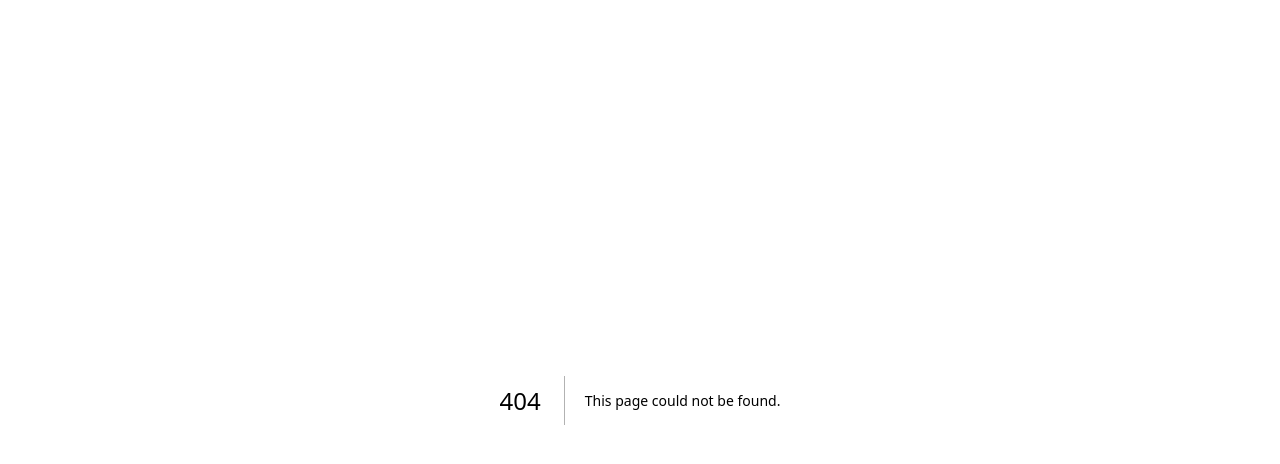
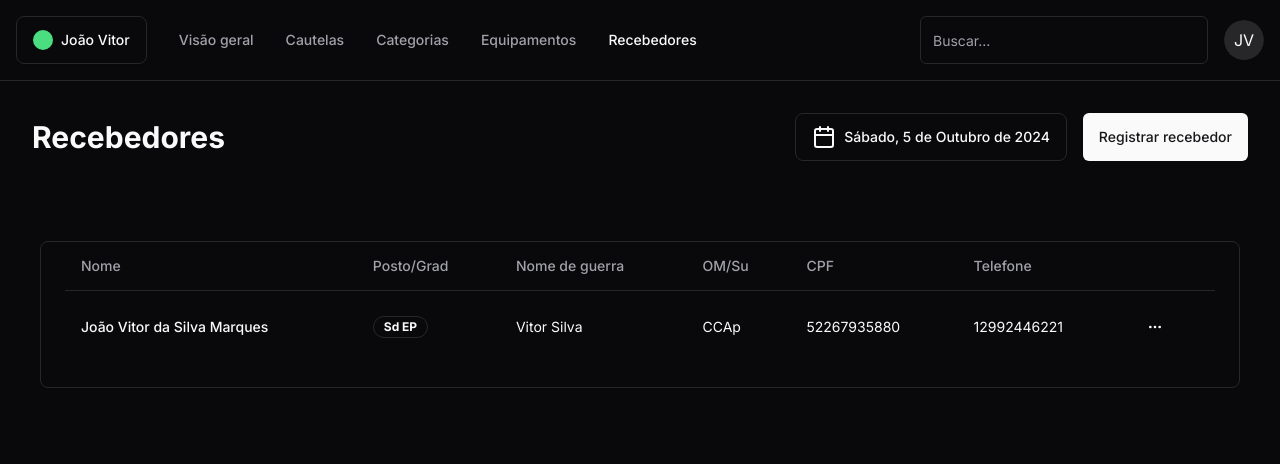
Before and after one commit to joaovtmarques/controle-material-client, a Next.js app: page /receivers in a window 1280 px wide. Before the commit this address had no page. Shown: the top 464 px of the page. Built offline with nearby package versions, Linux system fonts and the light colour scheme.

Commit message:
feat: receivers page and add receiver form

```diff
--- a/src/app/(private)/_components/page-header.tsx
+++ b/src/app/(private)/_components/page-header.tsx
@@ -13,6 +13,7 @@ import { components } from "@/constants/menu";
 import { usePathname } from "next/navigation";
 import CategoryForm from "./category-form";
 import EquipmentForm from "./equipment-form";
+import ReceiverForm from "./receiver-form";
 
 export default function PageHeader() {
   const pathname = usePathname();
@@ -67,6 +68,13 @@ export default function PageHeader() {
                 </DialogTrigger>
                 <EquipmentForm />
               </Dialog>
+          ) : pathname === `/receivers` ? (
+            <Dialog>
+              <DialogTrigger asChild>
+                <Button className="font-medium text-sm h-12">Registrar recebedor</Button>
+              </DialogTrigger>
+              <ReceiverForm />
+            </Dialog>
           ) : null
           }
         </div>
--- /dev/null
+++ b/src/app/(private)/_components/receiver-form.tsx
@@ -0,0 +1,124 @@
+import { Button } from "@/components/ui/button"
+import {
+  DialogContent,
+  DialogDescription,
+  DialogFooter,
+  DialogHeader,
+  DialogTitle
+} from "@/components/ui/dialog"
+import { Input } from "@/components/ui/input"
+import { Label } from "@/components/ui/label"
+import {
+  Select,
+  SelectContent,
+  SelectGroup,
+  SelectItem,
+  SelectLabel,
+  SelectTrigger,
+  SelectValue
+} from "@/components/ui/select"
+
+export default function ReceiverForm() {
+  return (
+    <DialogContent className={"sm:max-w-[425px] overflow-y-scroll max-h-screen"}>
+      <DialogHeader>
+        <DialogTitle>Adicionar recebedor</DialogTitle>
+        <DialogDescription>
+          Preencha os campos para registrar um recebedor
+        </DialogDescription>
+      </DialogHeader>
+      <div className="grid gap-4 py-4">
+        <div className="flex flex-col gap-4">
+          <Label htmlFor="name" className="text-left">
+            Nome compleeto
+          </Label>
+          <Input
+            id="name"
+            className="col-span-3"
+          />
+        </div>
+        <div className="flex flex-col gap-4">
+          <Label htmlFor="pg" className="text-left">
+            Posto/Graduação
+          </Label>
+          <Select>
+            <SelectTrigger className="w-full">
+              <SelectValue placeholder="Selecione um posto/graduação" />
+            </SelectTrigger>
+            <SelectContent>
+              <SelectGroup>
+                <SelectLabel>Posto/Graduação</SelectLabel>
+                <SelectItem value="Cel">Cel</SelectItem>
+                <SelectItem value="TC">TC</SelectItem>
+                <SelectItem value="Maj">Maj</SelectItem>
+                <SelectItem value="Cap">Cap</SelectItem>
+                <SelectItem value="1 Ten">1 Ten</SelectItem>
+                <SelectItem value="2 Ten">2 Ten</SelectItem>
+                <SelectItem value="Asp">Asp</SelectItem>
+                <SelectItem value="S Ten">S Ten</SelectItem>
+                <SelectItem value="1 Sgt">1 Sgt</SelectItem>
+                <SelectItem value="2 Sgt">2 Sgt</SelectItem>
+                <SelectItem value="3 Sgt">3 Sgt</SelectItem>
+                <SelectItem value="Cb">Cb</SelectItem>
+                <SelectItem value="Sd EP">Sd EP</SelectItem>
+                <SelectItem value="Sd EV">Sd EV</SelectItem>
+              </SelectGroup>
+            </SelectContent>
+          </Select>
+        </div>
+        <div className="flex flex-col gap-4">
+          <Label htmlFor="warName" className="text-left">
+            Nome de guerra
+          </Label>
+          <Input
+            id="warName"
+            className="col-span-3"
+          />
+        </div>
+        <div className="flex flex-col gap-4">
+          <Label className="text-left">
+            OM/Su
+          </Label>
+          <Select>
+            <SelectTrigger className="w-full">
+              <SelectValue placeholder="Selecione uma OM/Su" />
+            </SelectTrigger>
+            <SelectContent>
+              <SelectGroup>
+                <SelectLabel>OM/Su</SelectLabel>
+                <SelectItem value="6 BI Amv">6 BI Amv</SelectItem>
+                <SelectItem value="Cia Cmdo da Bda">Cia Cmdo da Bda</SelectItem>
+                <SelectItem value="QG">QG</SelectItem>
+                <SelectItem value="Base Adm">Base Adm</SelectItem>
+                <SelectItem value="12 Cia Com Amv">12 Cia Com Amv</SelectItem>
+                <SelectItem value="12 Pel PE">12 Pel PE</SelectItem>
+                <SelectItem value="Outro">Outro</SelectItem>
+              </SelectGroup>
+            </SelectContent>
+          </Select>
+        </div>
+        <div className="flex flex-col gap-4">
+          <Label htmlFor="cpf" className="text-left">
+            CPF
+          </Label>
+          <Input
+            id="cpf"
+            className="col-span-3"
+          />
+        </div>
+        <div className="flex flex-col gap-4">
+          <Label htmlFor="telephone" className="text-left">
+            Telefone
+          </Label>
+          <Input
+            id="telephone"
+            className="col-span-3"
+          />
+        </div>
+      </div>
+      <DialogFooter>
+        <Button type="submit">Salvar</Button>
+      </DialogFooter>
+    </DialogContent>
+  )
+}
--- /dev/null
+++ b/src/app/(private)/receivers/page.tsx
@@ -0,0 +1,98 @@
+import { Button } from "@/components/ui/button";
+import { Card } from "@/components/ui/card";
+
+import { Badge } from "@/components/ui/badge";
+import {
+  CardContent
+} from "@/components/ui/card";
+import {
+  DropdownMenu,
+  DropdownMenuContent,
+  DropdownMenuItem,
+  DropdownMenuLabel,
+  DropdownMenuTrigger
+} from "@/components/ui/dropdown-menu";
+import {
+  Table,
+  TableBody,
+  TableCell,
+  TableHead,
+  TableHeader,
+  TableRow,
+} from "@/components/ui/table";
+import {
+  MoreHorizontal
+} from "lucide-react";
+
+export default function Receivers() {
+  return (
+    <div className="p-8">
+      <main className="grid flex-1 items-start gap-4 py-4 px-2 md:gap-8">
+        <Card x-chunk="dashboard-06-chunk-0">
+          <CardContent>
+            <Table>
+              <TableHeader>
+                <TableRow>
+                  <TableHead>Nome</TableHead>
+                  <TableHead>Posto/Grad</TableHead>
+                  <TableHead className="hidden md:table-cell">
+                    Nome de guerra
+                  </TableHead>
+                  <TableHead className="hidden md:table-cell">
+                    OM/Su
+                  </TableHead>
+                  <TableHead className="hidden md:table-cell">
+                    CPF
+                  </TableHead>
+                  <TableHead className="hidden md:table-cell">
+                    Telefone
+                  </TableHead>
+                </TableRow>
+              </TableHeader>
+              <TableBody>
+                <TableRow>
+                  <TableCell className="font-medium">
+                    João Vitor da Silva Marques
+                  </TableCell>
+                  <TableCell>
+                    <Badge variant="outline">Sd EP</Badge>
+                  </TableCell>
+                  <TableCell className="hidden md:table-cell">
+                    Vitor Silva
+                  </TableCell>
+                  <TableCell className="hidden md:table-cell">
+                    CCAp
+                  </TableCell>
+                  <TableCell className="hidden md:table-cell">
+                    52267935880
+                  </TableCell>
+                  <TableCell className="hidden md:table-cell">
+                    12992446221
+                  </TableCell>
+                  <TableCell>
+                    <DropdownMenu>
+                      <DropdownMenuTrigger asChild>
+                        <Button
+                          aria-haspopup="true"
+                          size="icon"
+                          variant="ghost"
+                        >
+                          <MoreHorizontal className="h-4 w-4" />
+                          <span className="sr-only">Toggle menu</span>
+                        </Button>
+                      </DropdownMenuTrigger>
+                      <DropdownMenuContent align="end">
+                        <DropdownMenuLabel>Ações</DropdownMenuLabel>
+                        <DropdownMenuItem>Excluir recebedor</DropdownMenuItem>
+                      </DropdownMenuContent>
+                    </DropdownMenu>
+                  </TableCell>
+                </TableRow>
+              </TableBody>
+            </Table>
+          </CardContent>
+        </Card>
+        </main>
+    </div>
+  )
+}
```
